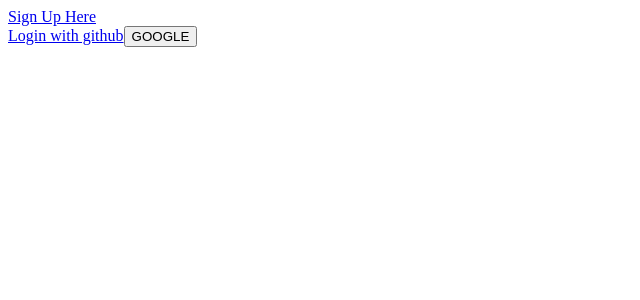
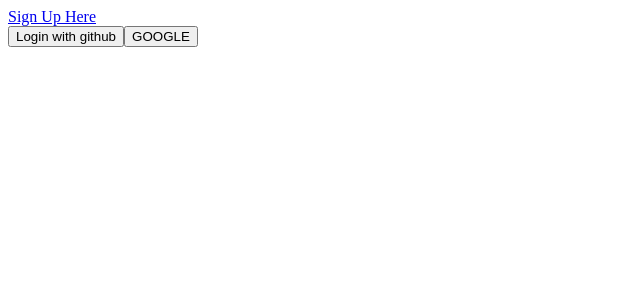
Before and after one commit to Refresh-App/Front-End, a React (Create React App) app: page / in a window 1280 px wide. Shown: the top 300 px of the page, without its empty margins (0-640 px from the left). Built offline with nearby package versions, Linux system fonts and the light colour scheme; no server answers.

Commit message:
Fun Times with Auth

```diff
--- a/package.json
+++ b/package.json
@@ -9,6 +9,7 @@
     "react-redux": "^7.1.1",
     "react-router-dom": "^5.1.2",
     "react-scripts": "3.2.0",
+    "redux": "^4.0.4",
     "redux-logger": "^3.0.6",
     "redux-thunk": "^2.3.0"
   },
--- a/src/components/signIn/GithubSignInButton.js
+++ b/src/components/signIn/GithubSignInButton.js
@@ -1,18 +1,31 @@
 //Sign in Canvas
 import React from "react";
-import axios from 'axios'
+
 
 const GithubSignInButton = () => {
-    axios.get('https://apidevnow.com/gitAuth')
-    .then(res =>console.log(res))
-    .catch(res =>console.log(res))
+
+  //Auth and Auth Success can be thought of like Fire and Air
+  const auth = () =>{
+    window.open("https://apidevnow.com/gitAuth", "Sign In With Github ;)", "width=400,height=500")
+    window.addEventListener('message', response =>{
+      authSuccess(response.data); // e.data hold the message
+    } , false);
+  }
+
+  const authSuccess = userObject => {
+    //Maybe Consider loading a profile page at this point
+    // userObject = JSON.parse(userObject)
+    console.log(JSON.parse(userObject))
+  }
+
   return (
     <>
-      <a href="https://github.com/login/oauth/authorize?client_id=f248d7c7a624257a6899">
+      <button onClick={auth}>
         Login with github
-      </a>
+      </button>
     </>
   );
 };
 
 export default GithubSignInButton;
+//href="https://github.com/login/oauth/authorize?client_id=f248d7c7a624257a6899"
```
Also changed, not shown: 1 other file (tests, documents, lock files or other folders).
